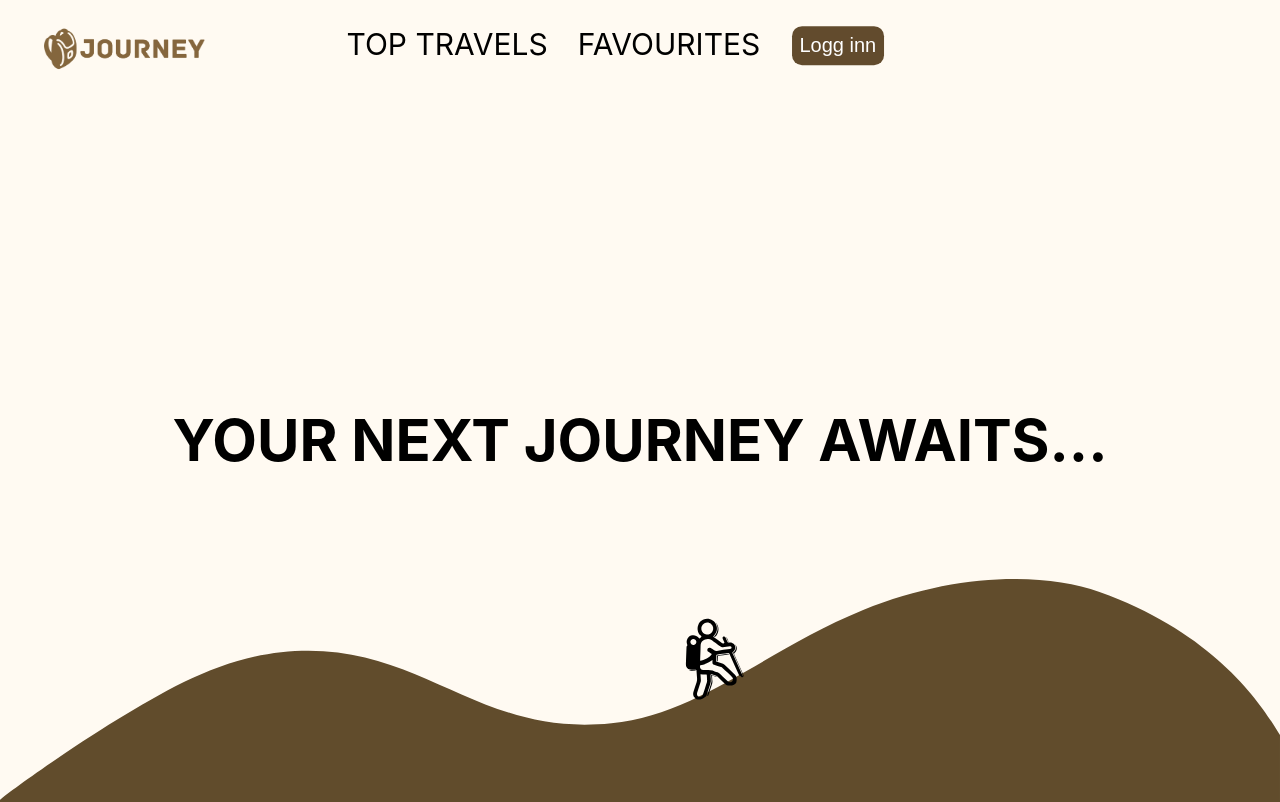
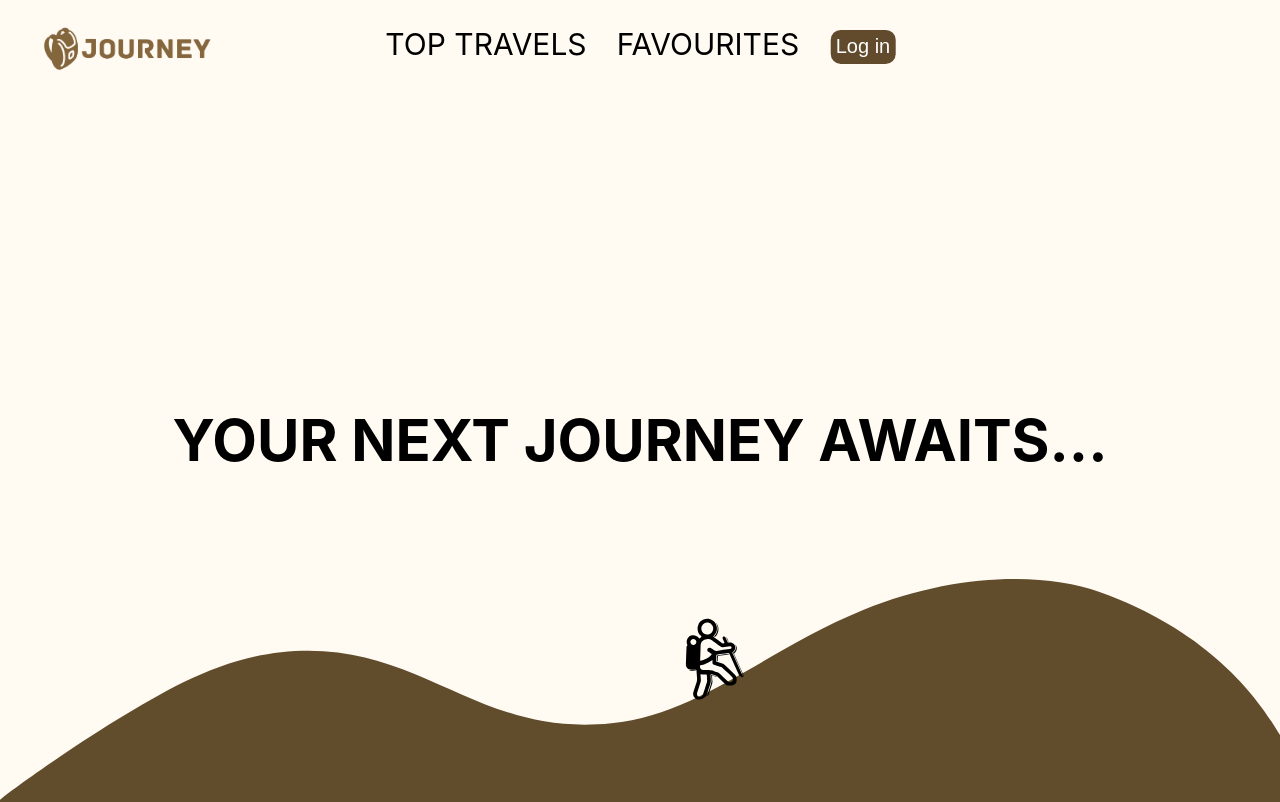
Before and after one commit to Zafewood/Journey, a React (Create React App) app in the folder journey_frontend/: page / in a window 1280 px wide. Shown: the top 802 px of the page. Built offline with nearby package versions, Linux system fonts and the light colour scheme; no server answers; the database is empty.

Commit message:
minor changes in regards to spellchecking and createTrip

```diff
--- a/journey_frontend/src/components/NavBar.jsx
+++ b/journey_frontend/src/components/NavBar.jsx
@@ -28,7 +28,7 @@ function NavBar({ currentUser }) {
                 <li>
                 <button className="my-journey-btn">
                     <Link className="test" to={currentUser ? '/profile' : '/loginpage'}>
-                        {currentUser ? currentUser.email : 'Logg inn'}
+                        {currentUser ? currentUser.email : 'Log in'}
                     </Link></button>
                 </li>
             </ul>
--- a/journey_frontend/src/components/Trips/CreateTrip.jsx
+++ b/journey_frontend/src/components/Trips/CreateTrip.jsx
@@ -87,7 +87,7 @@ function TripsCard({ tripAddedHandler }) {
                 <label> Title of your trip </label> <br/>
                 <input type ="text" onChange = {updateTitle} ></input> <br/> <br/>
                 <label> Author </label> <br/>
-                <label> {auth.currentUser.email} </label> <br/> <br/>
+                <label>  </label> <br/> <br/>
                 <label> Duration (days) </label> <br/>
                 <input type="integer" onChange = {updateDuration}></input> <br/> <br/>
                 <label> Country/Countries </label> <br/>
```
